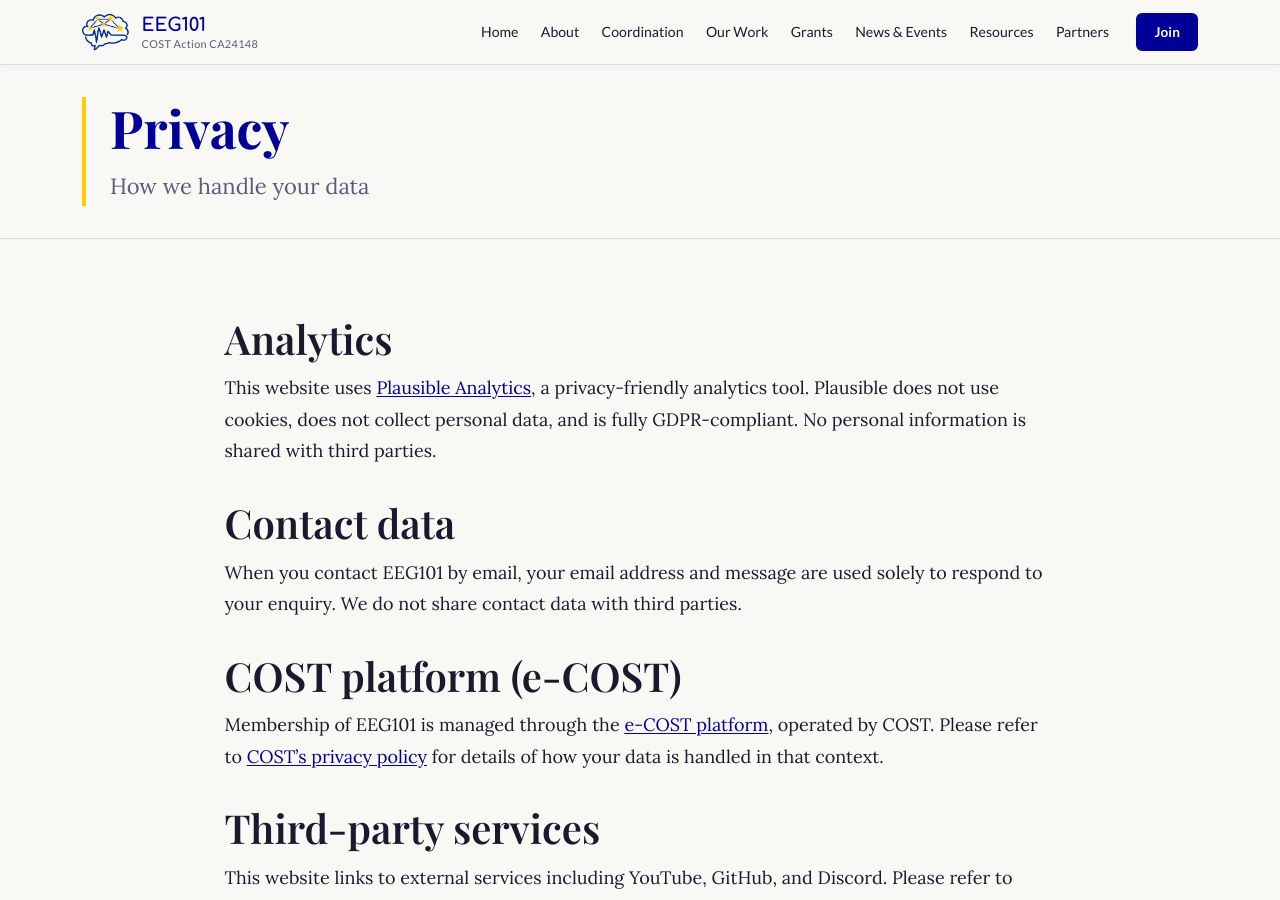
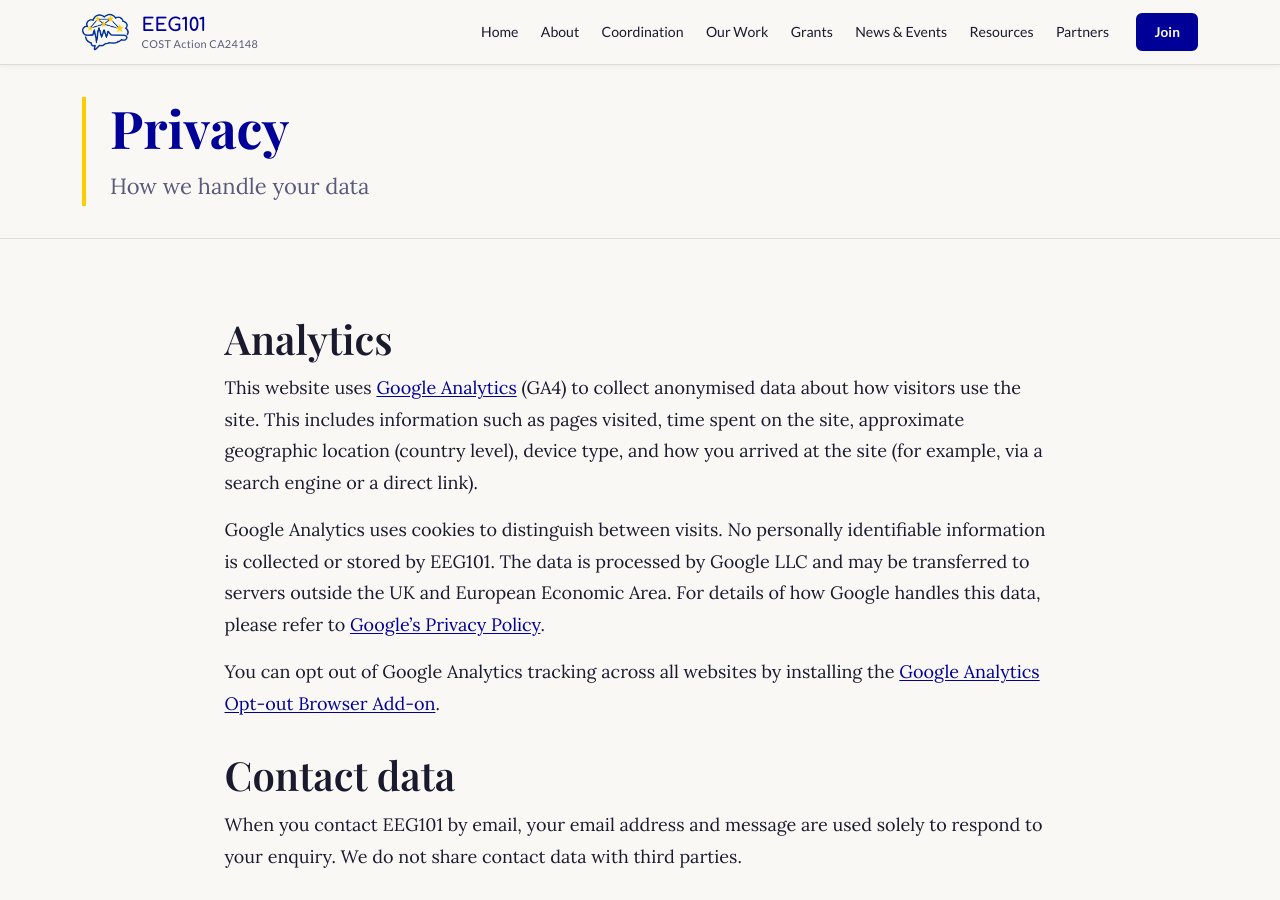
Before and after one commit to mcvinding/website-1, a Jekyll site: the page built from privacy.md, in a window 1280 px wide and 900 px high. Built offline with Jekyll 4.4.1, drawn with Linux system fonts in a browser that asks for light colours.

Commit message:
Update privacy page: replace Plausible notice with Google Analytics disclosure

```diff
--- a/privacy.md
+++ b/privacy.md
@@ -8,7 +8,11 @@ permalink: /privacy/
 
 ## Analytics
 
-This website uses [Plausible Analytics](https://plausible.io), a privacy-friendly analytics tool. Plausible does not use cookies, does not collect personal data, and is fully GDPR-compliant. No personal information is shared with third parties.
+This website uses [Google Analytics](https://analytics.google.com) (GA4) to collect anonymised data about how visitors use the site. This includes information such as pages visited, time spent on the site, approximate geographic location (country level), device type, and how you arrived at the site (for example, via a search engine or a direct link).
+
+Google Analytics uses cookies to distinguish between visits. No personally identifiable information is collected or stored by EEG101. The data is processed by Google LLC and may be transferred to servers outside the UK and European Economic Area. For details of how Google handles this data, please refer to [Google's Privacy Policy](https://policies.google.com/privacy).
+
+You can opt out of Google Analytics tracking across all websites by installing the [Google Analytics Opt-out Browser Add-on](https://tools.google.com/dlpage/gaoptout).
 
 ## Contact data
 
```
